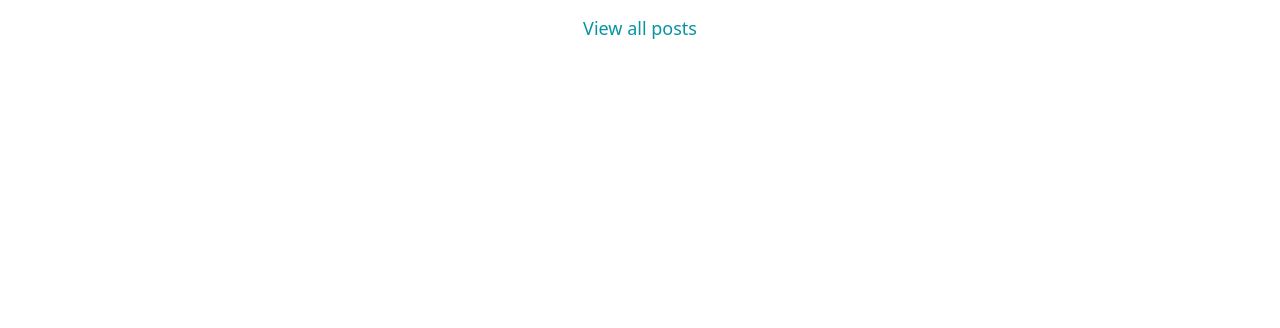
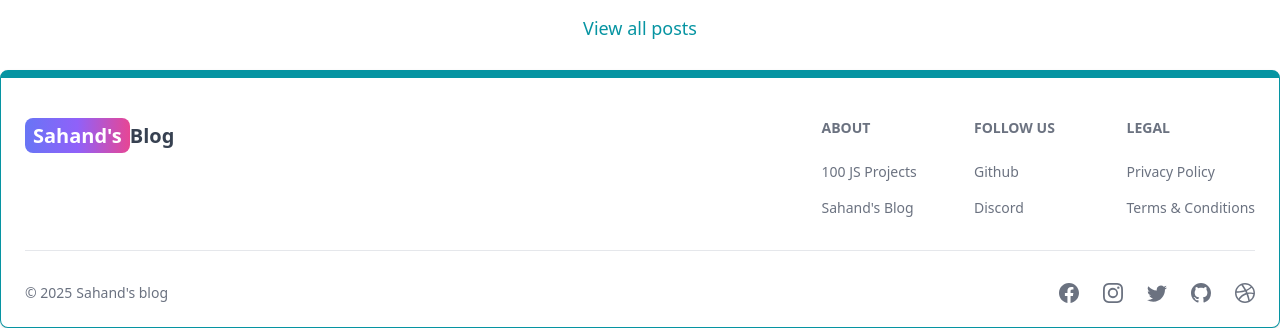
Before and after one commit to TamilSelvanKumaravel/next-blog, a Next.js app: page / in a window 1280 px wide. Shown: the part 1004-1332 px from the top of the page. Before the commit the page ends 1074 px from the top, so only its background shows below. Built offline with nearby package versions, Linux system fonts and the light colour scheme; no server answers.

Commit message:
Add the remaining pages like about, projects, and the footer

```diff
--- /dev/null
+++ b/app/about/page.tsx
@@ -0,0 +1,48 @@
+export default function About() {
+    return (
+      <div className='min-h-screen flex items-center justify-center'>
+        <div className='max-w-2xl mx-auto p-3 text-center'>
+          <div>
+            <h1 className='text-3xl font font-semibold text-center my-7'>
+              About Sahand&apos;s Blog
+            </h1>
+            <div className='text-md text-gray-500 flex flex-col gap-6'>
+              <p>
+                Welcome to Sahand&apos;s Blog! Created by Sahand Ghavidel, this blog
+                serves as a personal platform to share his insights and ideas with
+                the world. Sahand is an enthusiastic developer who enjoys writing
+                about technology, coding, and a variety of related topics.
+              </p>
+
+              <p>
+                On this blog, you&apos;ll discover weekly articles and tutorials
+                covering a range of topics including web development, software
+                engineering, and programming languages. Sahand is continually
+                learning and exploring new technologies, so make sure to visit
+                frequently for the latest updates!
+              </p>
+
+              <p>
+                This website is created using Next.js and{' '}
+                <a
+                  href='https://go.clerk.com/fgJHKlt'
+                  target='_blank'
+                  className='text-teal-500 hover:underline'
+                >
+                  Clerk
+                </a>
+                .
+              </p>
+
+              <p>
+                We invite you to comment on our posts and interact with other
+                readers. You can like and reply to others&apos; comments as well. We
+                believe that a community of learners can support each other&apos;s
+                growth and development.
+              </p>
+            </div>
+          </div>
+        </div>
+      </div>
+    );
+  }
--- /dev/null
+++ b/app/components/Footer.tsx
@@ -0,0 +1,91 @@
+'use client';
+
+import { Footer } from 'flowbite-react';
+import Link from 'next/link';
+import {
+  BsFacebook,
+  BsInstagram,
+  BsTwitter,
+  BsGithub,
+  BsDribbble,
+} from 'react-icons/bs';
+export default function FooterCom() {
+  return (
+    <Footer container className='border border-t-8 border-teal-500'>
+      <div className='w-full max-w-7xl mx-auto'>
+        <div className='grid w-full justify-between sm:flex md:grid-cols-1'>
+          <div className='mt-5'>
+            <Link
+              href='/'
+              className='self-center whitespace-nowrap text-lg sm:text-xl font-semibold dark:text-white'
+            >
+              <span className='px-2 py-1 bg-gradient-to-r from-indigo-500 via-purple-500 to-pink-500 rounded-lg text-white'>
+                Sahand&apos;s
+              </span>
+              Blog
+            </Link>
+          </div>
+          <div className='grid grid-cols-2 gap-8 mt-4 sm:grid-cols-3 sm:gap-6'>
+            <div>
+              <Footer.Title title='About' />
+              <Footer.LinkGroup col>
+                <Footer.Link
+                  href='https://www.100jsprojects.com'
+                  target='_blank'
+                  rel='noopener noreferrer'
+                >
+                  100 JS Projects
+                </Footer.Link>
+                <Footer.Link
+                  href='/about'
+                  target='_blank'
+                  rel='noopener noreferrer'
+                >
+                  Sahand&apos;s Blog
+                </Footer.Link>
+              </Footer.LinkGroup>
+            </div>
+            <div>
+              <Footer.Title title='Follow us' />
+              <Footer.LinkGroup col>
+                <Footer.Link
+                  href='https://www.github.com/sahandghavidel'
+                  target='_blank'
+                  rel='noopener noreferrer'
+                >
+                  Github
+                </Footer.Link>
+                <Footer.Link href='#'>Discord</Footer.Link>
+              </Footer.LinkGroup>
+            </div>
+            <div>
+              <Footer.Title title='Legal' />
+              <Footer.LinkGroup col>
+                <Footer.Link href='#'>Privacy Policy</Footer.Link>
+                <Footer.Link href='#'>Terms &amp; Conditions</Footer.Link>
+              </Footer.LinkGroup>
+            </div>
+          </div>
+        </div>
+        <Footer.Divider />
+        <div className='w-full sm:flex sm:items-center sm:justify-between'>
+          <Footer.Copyright
+            href='#'
+            by="Sahand's blog"
+            year={new Date().getFullYear()}
+          />
+          <div className='flex gap-6 sm:mt-0 mt-4 sm:justify-center'>
+            <Footer.Icon href='#' icon={BsFacebook} />
+            <Footer.Icon href='#' icon={BsInstagram} />
+            <Footer.Icon href='#' icon={BsTwitter} />
+            <Footer.Icon
+              href='https://github.com/sahandghavidel'
+              icon={BsGithub}
+            />
+            <Footer.Icon href='#' icon={BsDribbble} />
+          </div>
+        </div>
+      </div>
+    </Footer>
+  );
+}
--- a/app/layout.tsx
+++ b/app/layout.tsx
@@ -6,6 +6,7 @@
 import ThemeCom from "./components/ThemeCom";
 import { ClerkProvider } from "@clerk/nextjs";
 import { ThemeModeScript } from "flowbite-react";
+import Footer from "./components/Footer";
 
 const geistSans = Geist({
   variable: "--font-geist-sans",
@@ -40,6 +41,7 @@
             <ThemeCom>
               <Header />
               {children}
+              <Footer/>
             </ThemeCom>
           </ThemeProvider>
         </body>
--- /dev/null
+++ b/app/projects/page.tsx
@@ -0,0 +1,14 @@
+import CallToAction from '../components/CallToAction';
+
+export default function Projects() {
+  return (
+    <div className='min-h-screen max-w-2xl mx-auto flex justify-center items-center flex-col gap-6 p-3'>
+      <h1 className='text-3xl font-semibold'>Projects</h1>
+      <p className='text-md text-gray-500'>
+        Build fun and engaging projects while learning HTML, CSS, and
+        JavaScript!
+      </p>
+      <CallToAction />
+    </div>
+  );
+}
```
